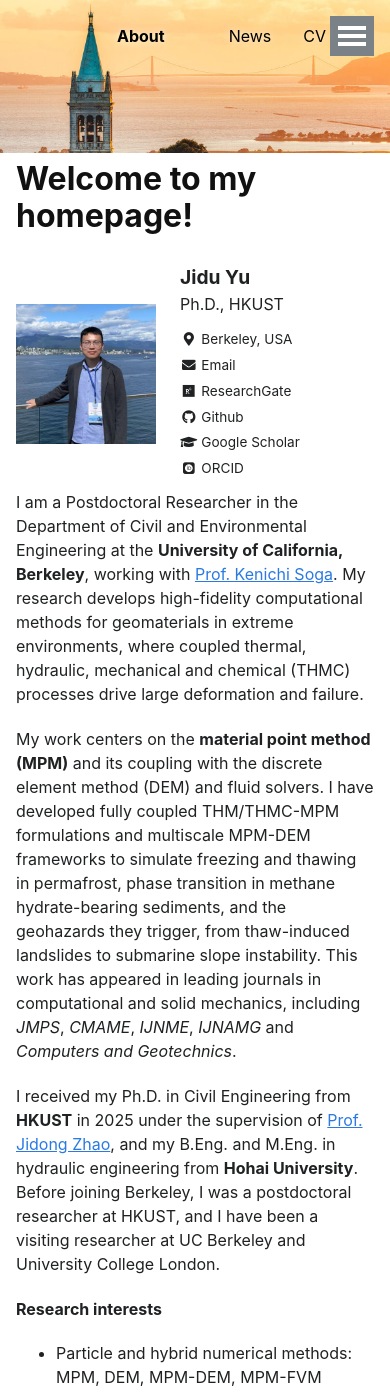
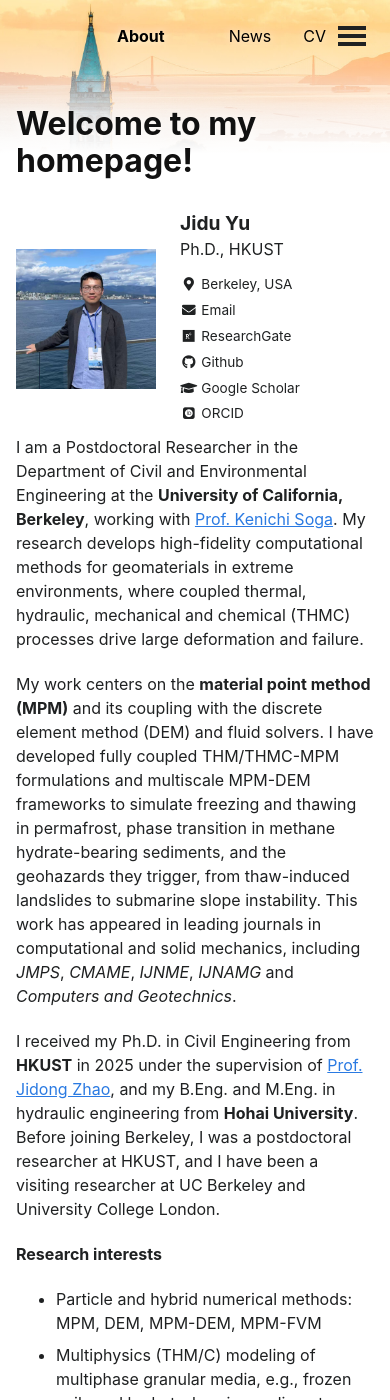
Before and after one commit to yujidu/yujidu.github.io, a Jekyll site: the page built from _pages/aboutme.md, in a window 390 px wide and 1400 px high. Built offline with Jekyll 4.4.1, drawn with Linux system fonts in a browser that asks for light colours; some web fonts are replaced.

Commit message:
Mobile: smoother banner fade, title pulled into the fade, cleaner menu button
Co-Authored-By: Claude Opus 5.5 <noreply@anthropic.com>
Claude-Session: https://claude.ai/code/session_01Vw9tGnbWFVNDt9UXvET6V8

```diff
--- a/_includes/home-hero.html
+++ b/_includes/home-hero.html
@@ -1,8 +1,10 @@
 {% include base_path %}
 {% assign author = site.author %}
 <header class="home-hero">
-  <img class="home-hero__image" src="{{ page.hero_image | prepend: '/images/' | relative_url }}" alt="UC Berkeley campus with the Campanile and the Golden Gate Bridge">
-  <div class="home-hero__fade" aria-hidden="true"></div>
+  <div class="home-hero__media">
+    <img class="home-hero__image" src="{{ page.hero_image | prepend: '/images/' | relative_url }}" alt="UC Berkeley campus with the Campanile and the Golden Gate Bridge">
+    <div class="home-hero__fade" aria-hidden="true"></div>
+  </div>
 
   <div class="home-hero__content">
     <h1 class="home-hero__title">{{ page.title }}</h1>
--- a/_sass/_home.scss
+++ b/_sass/_home.scss
@@ -692,3 +692,46 @@ a:hover .news-thumb {
 .news-detail--wide .news-detail__text img {
   max-width: 100%;
 }
+
+/* The fade belongs to the photo itself, so it stays on the photo even when
+   the title and profile drop below it on small screens */
+.home-hero__media {
+  position: relative;
+}
+
+/* Menu button on small screens: no grey box, dark lines that sit on the photo */
+.greedy-nav button {
+  background-color: transparent;
+
+  .navicon,
+  .navicon:before,
+  .navicon:after {
+    background: $text-color;
+  }
+}
+
+.greedy-nav button.close .navicon {
+  background: transparent;
+}
+
+@media (max-width: 1000px) {
+  /* a longer, softer fade so the photo melts into the page */
+  .home-hero__fade {
+    height: 85%;
+    background: linear-gradient(to bottom,
+      rgba(255, 255, 255, 0) 0%,
+      rgba(255, 255, 255, 0.35) 35%,
+      rgba(255, 255, 255, 0.8) 70%,
+      #fff 100%);
+  }
+
+  /* pull the title up into the faded part of the photo */
+  .home-hero__content {
+    margin-top: -12vw;
+    z-index: 1;
+  }
+
+  .home-hero__title {
+    font-size: 2rem;
+  }
+}
```
